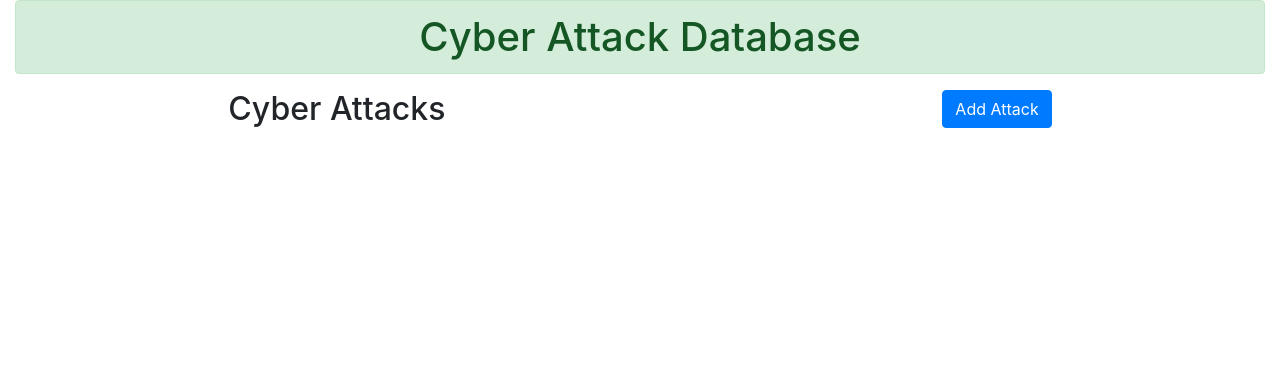
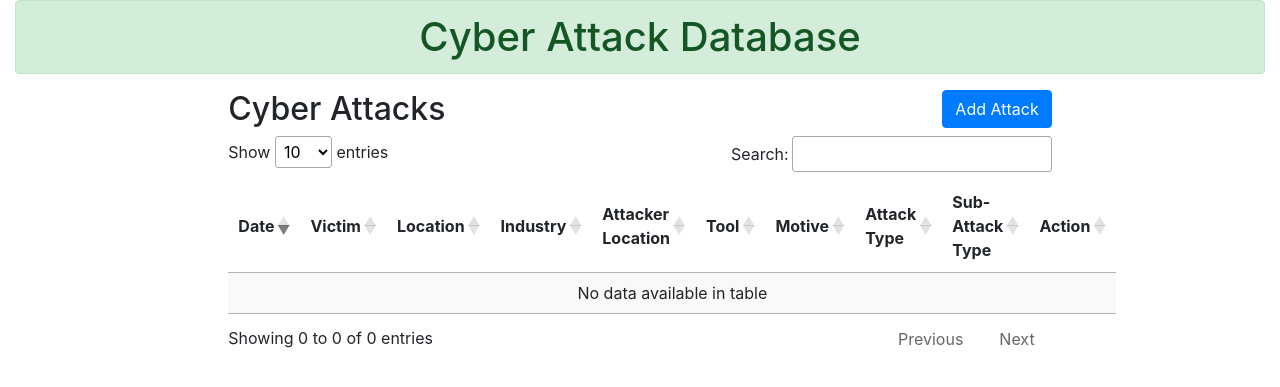
Before and after one commit to BarkaBoss/Cyber-Attacks, a Flask app: page / in a window 1280 px wide. Shown: the top 387 px of the page. Run offline with Flask 2, Linux system fonts and the light colour scheme; data that the repository does not hold is empty; some libraries are stand-ins or nearby versions.

Commit message:
Added Data Tables

```diff
--- a/templates/index.html
+++ b/templates/index.html
@@ -10,6 +10,7 @@
       rel="stylesheet"
       href="https://maxcdn.bootstrapcdn.com/bootstrap/4.0.0/css/bootstrap.min.css"
     />
+    <link rel="stylesheet" href="../static/css/jquery.dataTables.css">
   </head>
   <body>
     <div class="container-fluid">
@@ -105,17 +106,55 @@
 
   </div>
    <!-- End of Enter New Attack Modal -->
+   <table class="stripe" style="width:100%"" id="myTable">
+    <thead>
+      <tr>
+        <th>Date</th>
+        <th>Victim</th>
+        <th>Location</th>
+        <th>Industry</th>
+        <th>Attacker Location</th>
+        <th>Tool</th>
+        <th>Motive</th>
+        <th>Attack Type</th>
+        <th>Sub-Attack Type</th>
+        <th>Action</th>
+      </tr>
+    </thead>
+    <tbody>
+      {% for row in attacks %}
+      <tr>
+        <td>{{row.1}}</td>
+        <td>{{row.3}}</td>
+        <td>{{row.2}}</td>
+        <td>{{row.4}}</td>
+        <td>{{row.5}}</td>
+        <td>{{row.6}}</td>
+        <td>{{row.7}}</td>
+        <td>{{row.8}}</td>
+        <td>{{row.9}}</td>
+
+        <td>
+          <a href="/update/{{row.0}}" class="btn btn-success btn-sm" data-toggle="modal" data-target="#modaledit{{row.0}}">Edit</a>
+          <a href="/delete/{{row.0}}" onclick="return confirm('Are you sure you want to delete this record?')" class="btn btn-danger btn-sm">Delete</a>
+        </td>
+      </tr>
+      {%endfor%}
+    </tbody>
+   </table>
     </div>
 
-    <script
+    <script type="text/javascript" src="../static/js/jquery-3.2.1.min.js"></script>
+    <script src="../static/js/jquery.dataTables.js"></script>
+    <!--script
       type="text/javascript"
       src="{{ url_for('static', filename='js/jquery-3.2.1.min.js') }}"
-    ></script>
-    <script
+    ></script-->
+    <!--script
       src="https://code.jquery.com/jquery-3.2.1.slim.min.js"
       integrity="sha384-KJ3o2DKtIkvYIK3UENzmM7KCkRr/rE9/Qpg6aAZGJwFDMVNA/GpGFF93hXpG5KkN"
       crossorigin="anonymous"
-    ></script>
+    ></script-->
     <script
       src="https://cdnjs.cloudflare.com/ajax/libs/popper.js/1.12.9/umd/popper.min.js"
       integrity="sha384-ApNbgh9B+Y1QKtv3Rn7W3mgPxhU9K/ScQsAP7hUibX39j7fakFPskvXusvfa0b4Q"
@@ -126,5 +165,13 @@
       integrity="sha384-JZR6Spejh4U02d8jOt6vLEHfe/JQGiRRSQQxSfFWpi1MquVdAyjUar5+76PVCmYl"
       crossorigin="anonymous"
     ></script>
+    <script>
+      $(document).ready( function () {
+        $('#myTable').DataTable({
+          order:[[0, 'desc']]
+        });
+
+      } );
+    </script>
   </body>
 </html>
```
